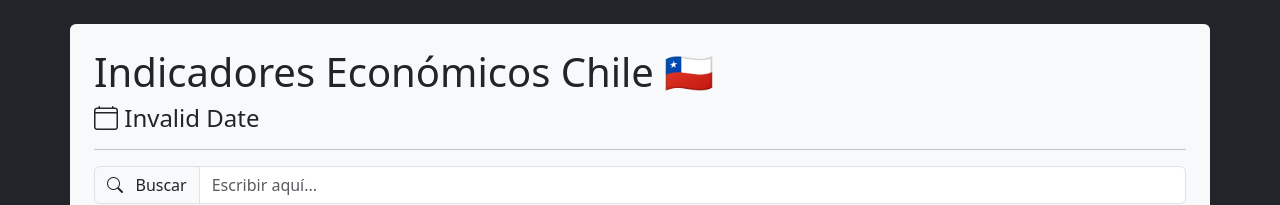
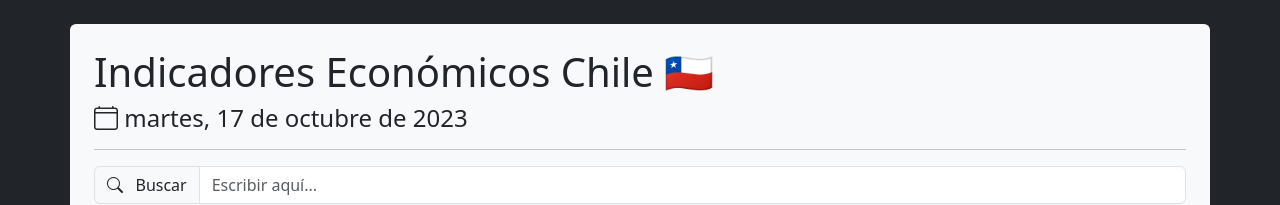
Before and after one commit to felipejoq/indicators-app-challenge, a React (Vite) app: page / in a window 1280 px wide. Shown: the top 205 px of the page. Built offline with nearby package versions, Linux system fonts and the light colour scheme; no server answers.

Commit message:
Date today fixed

```diff
--- a/src/IndicatorsApp.jsx
+++ b/src/IndicatorsApp.jsx
@@ -27,7 +27,7 @@ const IndicatorsApp = () => {
   return (
     <div className="container my-4 bg-light rounded p-4">
       <h1>Indicadores Económicos Chile 🇨🇱</h1>
-      <h4><i className="bi bi-calendar4"></i> {formatDateToLocale(data[0]?.fecha)}</h4>
+      <h4><i className="bi bi-calendar4"></i> {formatDateToLocale(new Date())}</h4>
       <hr/>
       <div className="row">
         <Search
```
